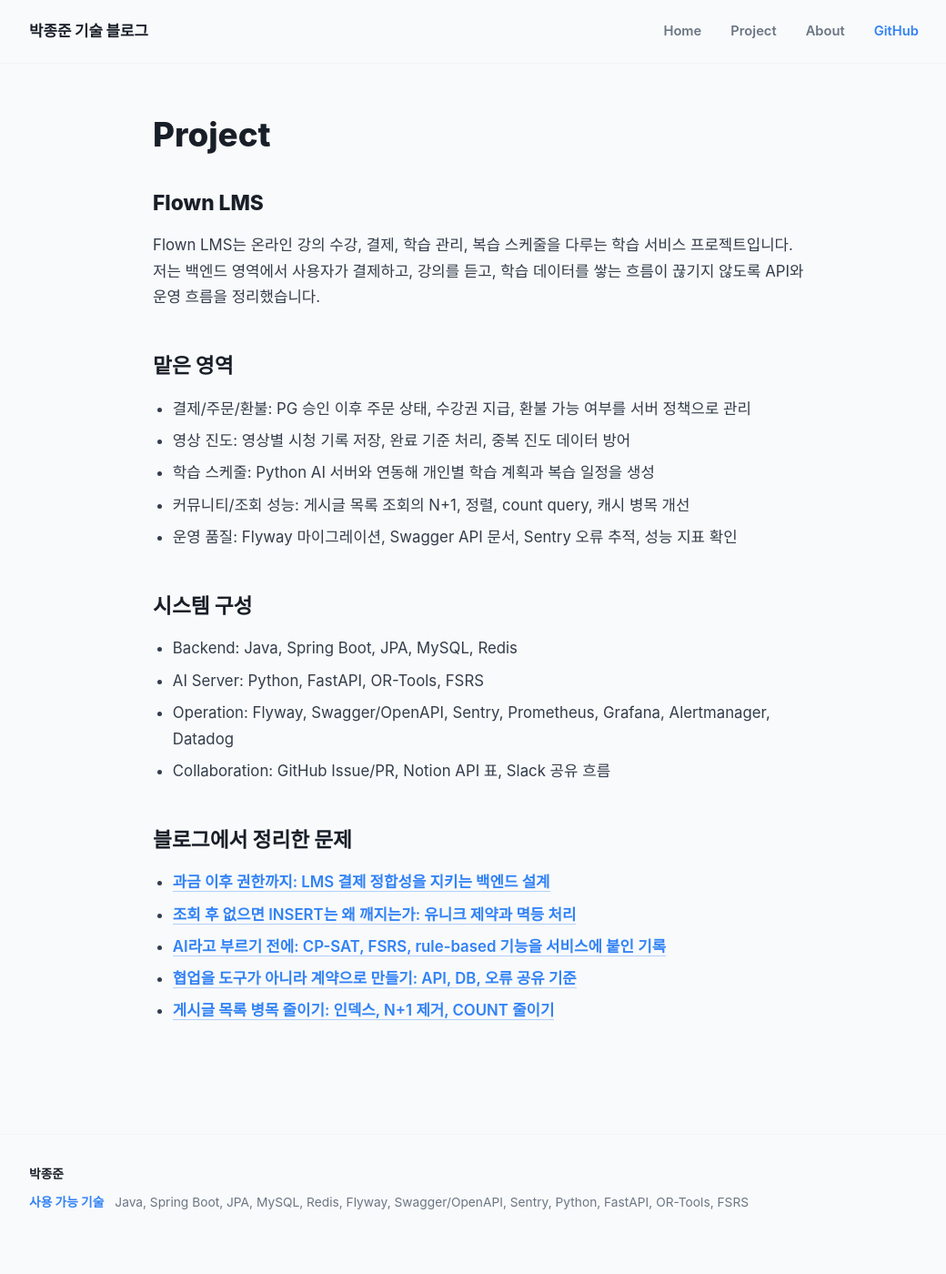
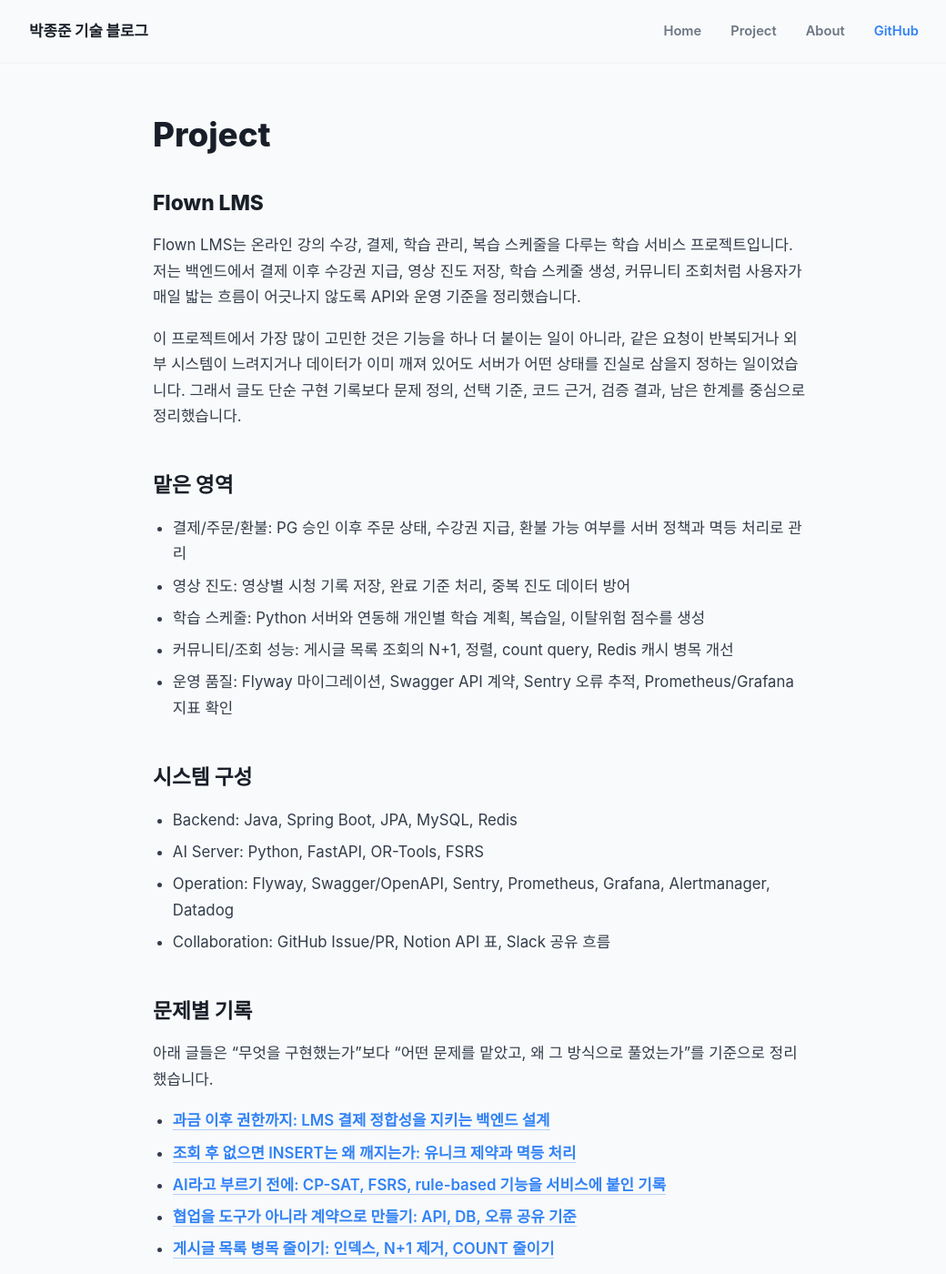
Before and after one commit to jongjunn/jongjunn.github.io, a Jekyll site: the page built from project.md, in a window 1280 px wide and 1400 px high. Shown: the whole window at 91% size, without its empty margins (112-1152 px from the left). Built offline with Jekyll 4.4.1, drawn with Linux system fonts in a browser that asks for light colours; some web fonts are replaced; some of the changed text lies outside the part shown.

Commit message:
Strengthen blog problem framing

```diff
--- a/project.md
+++ b/project.md
@@ -6,15 +6,17 @@ permalink: /project/
 
 ## Flown LMS
 
-Flown LMS는 온라인 강의 수강, 결제, 학습 관리, 복습 스케줄을 다루는 학습 서비스 프로젝트입니다. 저는 백엔드 영역에서 사용자가 결제하고, 강의를 듣고, 학습 데이터를 쌓는 흐름이 끊기지 않도록 API와 운영 흐름을 정리했습니다.
+Flown LMS는 온라인 강의 수강, 결제, 학습 관리, 복습 스케줄을 다루는 학습 서비스 프로젝트입니다. 저는 백엔드에서 결제 이후 수강권 지급, 영상 진도 저장, 학습 스케줄 생성, 커뮤니티 조회처럼 사용자가 매일 밟는 흐름이 어긋나지 않도록 API와 운영 기준을 정리했습니다.
+
+이 프로젝트에서 가장 많이 고민한 것은 기능을 하나 더 붙이는 일이 아니라, 같은 요청이 반복되거나 외부 시스템이 느려지거나 데이터가 이미 깨져 있어도 서버가 어떤 상태를 진실로 삼을지 정하는 일이었습니다. 그래서 글도 단순 구현 기록보다 문제 정의, 선택 기준, 코드 근거, 검증 결과, 남은 한계를 중심으로 정리했습니다.
 
 ## 맡은 영역
 
-- 결제/주문/환불: PG 승인 이후 주문 상태, 수강권 지급, 환불 가능 여부를 서버 정책으로 관리
+- 결제/주문/환불: PG 승인 이후 주문 상태, 수강권 지급, 환불 가능 여부를 서버 정책과 멱등 처리로 관리
 - 영상 진도: 영상별 시청 기록 저장, 완료 기준 처리, 중복 진도 데이터 방어
-- 학습 스케줄: Python AI 서버와 연동해 개인별 학습 계획과 복습 일정을 생성
-- 커뮤니티/조회 성능: 게시글 목록 조회의 N+1, 정렬, count query, 캐시 병목 개선
-- 운영 품질: Flyway 마이그레이션, Swagger API 문서, Sentry 오류 추적, 성능 지표 확인
+- 학습 스케줄: Python 서버와 연동해 개인별 학습 계획, 복습일, 이탈위험 점수를 생성
+- 커뮤니티/조회 성능: 게시글 목록 조회의 N+1, 정렬, count query, Redis 캐시 병목 개선
+- 운영 품질: Flyway 마이그레이션, Swagger API 계약, Sentry 오류 추적, Prometheus/Grafana 지표 확인
 
 ## 시스템 구성
 
@@ -23,10 +25,19 @@ Flown LMS는 온라인 강의 수강, 결제, 학습 관리, 복습 스케줄을
 - Operation: Flyway, Swagger/OpenAPI, Sentry, Prometheus, Grafana, Alertmanager, Datadog
 - Collaboration: GitHub Issue/PR, Notion API 표, Slack 공유 흐름
 
-## 블로그에서 정리한 문제
+## 문제별 기록
+
+아래 글들은 "무엇을 구현했는가"보다 "어떤 문제를 맡았고, 왜 그 방식으로 풀었는가"를 기준으로 정리했습니다.
 
 - [과금 이후 권한까지: LMS 결제 정합성을 지키는 백엔드 설계]({% post_url 2026-08-01-payment-consistency %})
 - [조회 후 없으면 INSERT는 왜 깨지는가: 유니크 제약과 멱등 처리]({% post_url 2026-08-01-concurrency-db %})
 - [AI라고 부르기 전에: CP-SAT, FSRS, rule-based 기능을 서비스에 붙인 기록]({% post_url 2026-08-01-ai-data-integration %})
 - [협업을 도구가 아니라 계약으로 만들기: API, DB, 오류 공유 기준]({% post_url 2026-08-01-ops-collaboration-quality %})
 - [게시글 목록 병목 줄이기: 인덱스, N+1 제거, COUNT 줄이기]({% post_url 2026-08-01-community-performance %})
+
+## 구현하며 남긴 기준
+
+- 클라이언트 입력보다 서버 주문 상태와 PG 응답 대조를 우선합니다.
+- 중복 요청은 Redis 락만이 아니라 DB 상태 재조회와 유니크 제약으로 다시 막습니다.
+- 성능 개선은 감으로 판단하지 않고 k6, Grafana, Datadog, 쿼리 수, cache hit/miss를 함께 봅니다.
+- 협업 문서는 도구 사용법이 아니라 API 응답, DB 변경, 오류 알림처럼 실제로 깨질 수 있는 계약을 남기는 장소로 둡니다.
```
Also changed, not shown: _posts/2026-08-01-community-performance.md (+21 -1 lines), _posts/2026-08-01-ops-collaboration-quality.md (+13 -0 lines), _posts/2026-08-01-payment-consistency.md (+19 -0 lines), index.md (+1 -1 lines).
